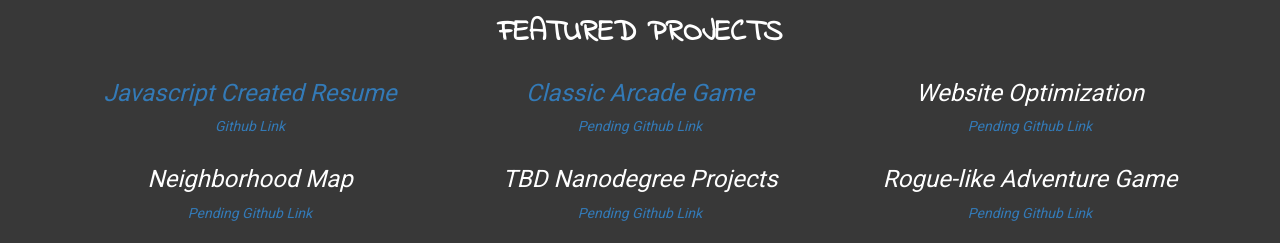
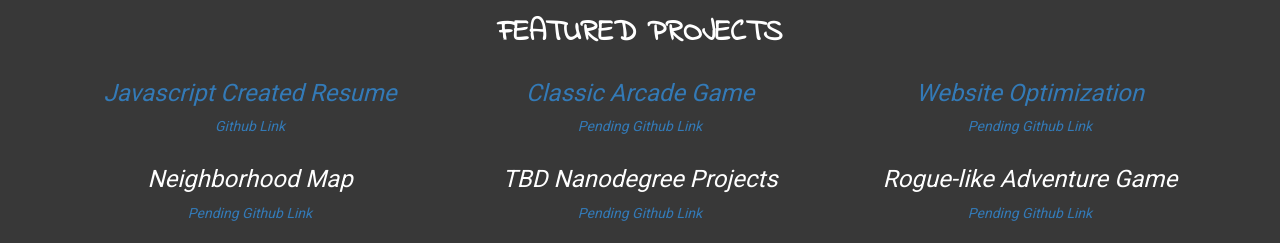
Before and after one commit to bthomas2622/bthomas2622.github.io, a website: page index.html in a window 1280 px wide. Shown: the part 847-1090 px from the top of the page. Drawn offline with Linux system fonts and the light colour scheme; a web font is replaced by a local one.

Commit message:
added website optimization project hyperlink

```diff
--- a/index.html
+++ b/index.html
@@ -46,7 +46,7 @@
                     <p><a href="http://github.com">Pending Github Link</a></p>
                 </div>
                  <div class="col-md-4 hidden-sm subheader">
-                    <h3>Website Optimization</h3>
+                    <h3><a href="web-optimize/index.html">Website Optimization</a></h3>
                     <p><a href="http://github.com">Pending Github Link</a></p>
                 </div>
             </div>
```
